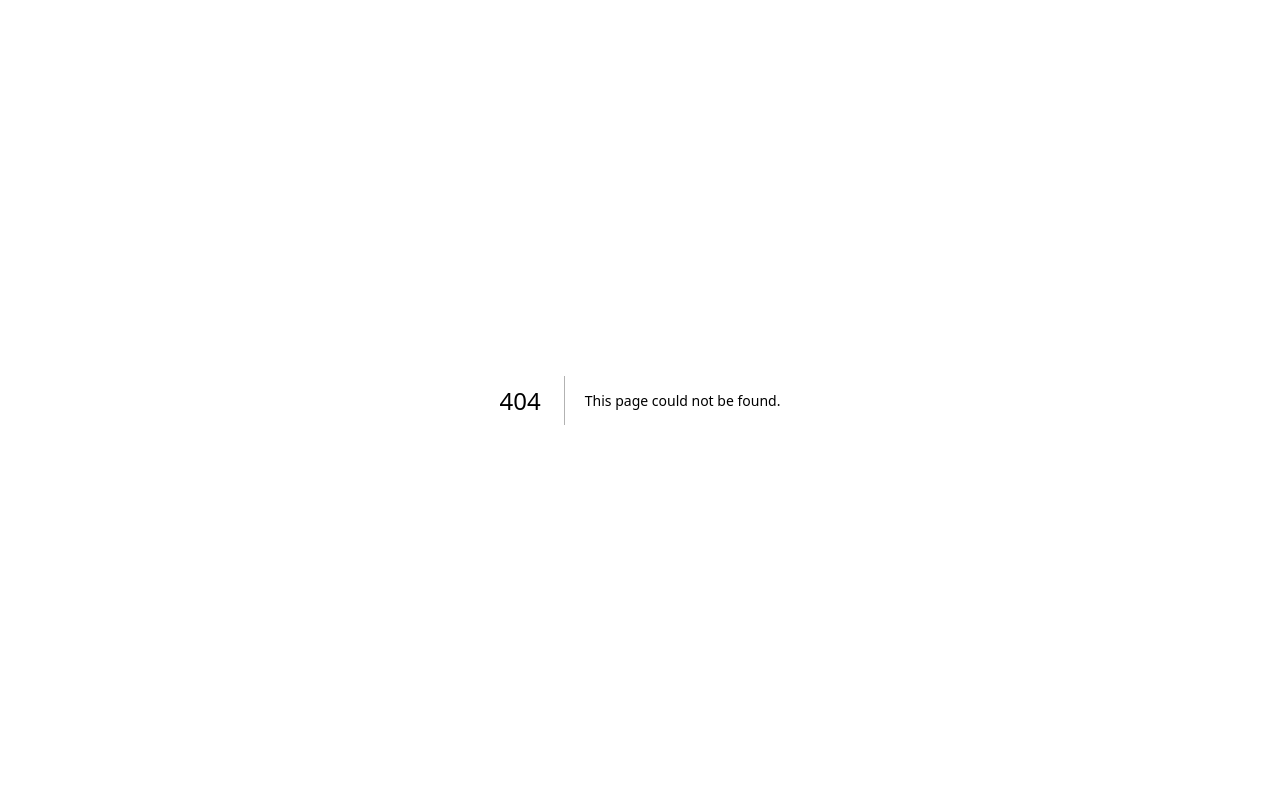
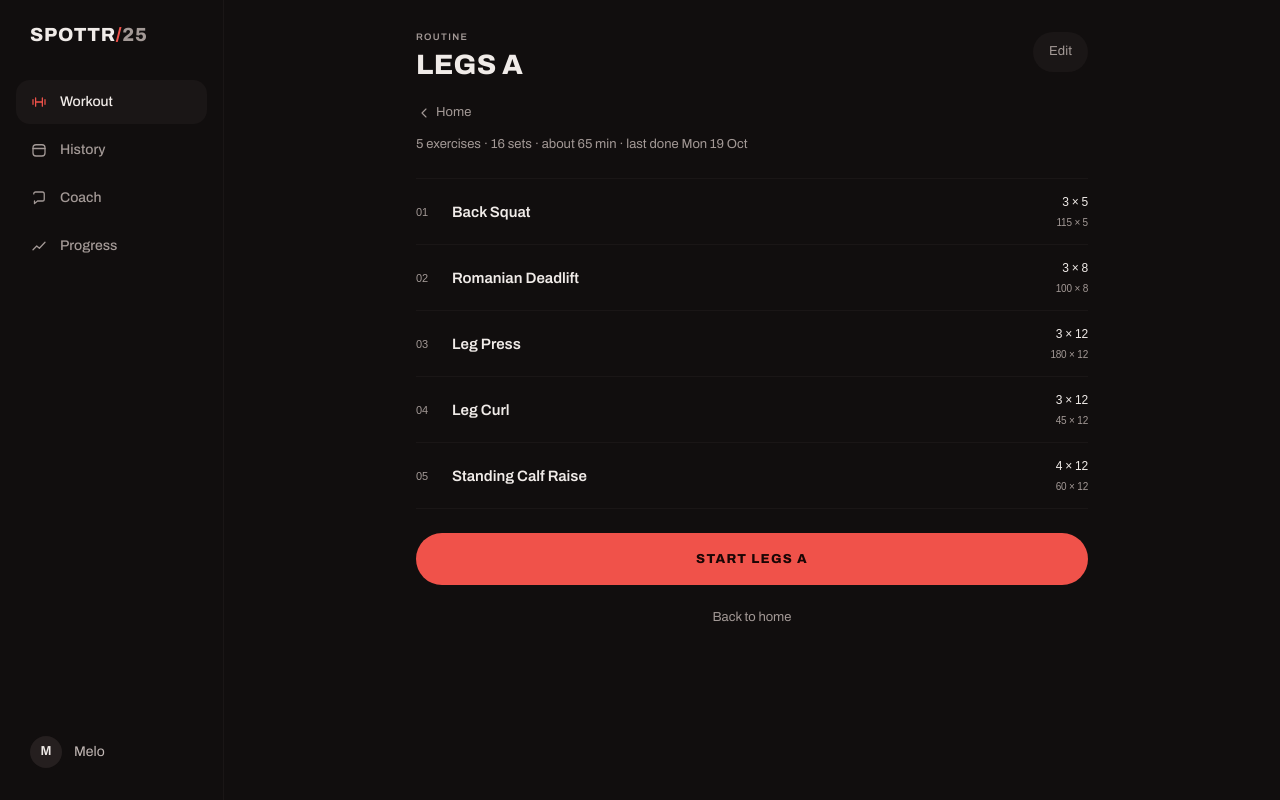
Before and after one commit to aritako/spottr, a Next.js app in the folder apps/web/: page /routines/legs-a in a window 1280 px wide. Before the commit this address had no page. Built offline with nearby package versions, Linux system fonts and the light colour scheme; a web font is replaced by a local one.

Commit message:
feat(web): add routine detail and scaffold routes
Add the routine plan screen and reserve history, progress and live-session routes for their APIs.

```diff
--- /dev/null
+++ b/apps/web/src/app/history/page.tsx
@@ -0,0 +1,22 @@
+import type { Metadata } from "next";
+
+import { EmptyState, HistoryIcon } from "@spottr/ui";
+
+import { AppShell } from "~/components/app-shell";
+import { PageHeader } from "~/components/page-header";
+
+export const metadata: Metadata = { title: "History" };
+
+export default function HistoryPage() {
+  return (
+    <AppShell>
+      <PageHeader eyebrow="Training log" title="History" />
+      <EmptyState
+        eyebrow="Next up"
+        title="The log goes here"
+        icon={<HistoryIcon className="size-9" />}
+        body="Session history is the next screen to wire. GET /workouts already returns paginated sessions with their sets, so this page can render real rows as soon as the web client lands."
+      />
+    </AppShell>
+  );
+}
--- /dev/null
+++ b/apps/web/src/app/progress/page.tsx
@@ -0,0 +1,22 @@
+import type { Metadata } from "next";
+
+import { EmptyState, ProgressIcon } from "@spottr/ui";
+
+import { AppShell } from "~/components/app-shell";
+import { PageHeader } from "~/components/page-header";
+
+export const metadata: Metadata = { title: "Progress" };
+
+export default function ProgressPage() {
+  return (
+    <AppShell>
+      <PageHeader eyebrow="Trends" title="Progress" />
+      <EmptyState
+        eyebrow="Next up"
+        title="Charts need an analytics endpoint"
+        icon={<ProgressIcon className="size-9" />}
+        body="The desktop mockup tracks e1RM, best sets and weekly volume per lift. Those aggregates do not exist on the API yet, so this route is reserved until the metrics handler is exposed."
+      />
+    </AppShell>
+  );
+}
--- /dev/null
+++ b/apps/web/src/app/routines/[slug]/page.tsx
@@ -0,0 +1,124 @@
+import type { Metadata } from "next";
+import Link from "next/link";
+import { notFound } from "next/navigation";
+
+import {
+  ChevronLeftIcon,
+  Citation,
+  buttonClasses,
+} from "@spottr/ui";
+
+import { AppShell } from "~/components/app-shell";
+import { PageHeader } from "~/components/page-header";
+import { getRoutine } from "~/lib/fixtures";
+
+interface RoutinePageProps {
+  params: Promise<{ slug: string }>;
+}
+
+export async function generateMetadata({
+  params,
+}: RoutinePageProps): Promise<Metadata> {
+  const { slug } = await params;
+  const routine = getRoutine(slug);
+  return { title: routine ? routine.name : "Routine" };
+}
+
+export default async function RoutinePage({ params }: RoutinePageProps) {
+  const { slug } = await params;
+  const routine = getRoutine(slug);
+
+  if (!routine) notFound();
+
+  return (
+    <AppShell>
+      <div className="mx-auto w-full max-w-2xl">
+        <PageHeader
+          eyebrow="Routine"
+          title={routine.name}
+          action={
+            <span
+              title="Routine editing lands with the routines API"
+              className="flex h-10 items-center rounded-full bg-lab-800 px-4 text-[13px] text-ash-300"
+            >
+              Edit
+            </span>
+          }
+        />
+
+        <div className="flex flex-col gap-6">
+          <div className="flex flex-col gap-2">
+            <Link
+              href="/"
+              className="mb-1 inline-flex items-center gap-1 text-[13px] text-ash-300 hover:text-bone-100"
+            >
+              <ChevronLeftIcon className="size-4" />
+              Home
+            </Link>
+            <span className="text-[13px] text-ash-300">
+              {routine.summary}
+            </span>
+          </div>
+
+          <ol className="flex flex-col">
+            {routine.exercises.map((exercise, index) => (
+              <li
+                key={exercise.name}
+                className="grid grid-cols-[26px_minmax(0,1fr)_auto] items-center gap-2.5 border-t border-lab-800 py-3.5 last:border-b"
+              >
+                <span className="num text-[11px] text-ash-300">
+                  {String(index + 1).padStart(2, "0")}
+                </span>
+
+                <div className="flex flex-col gap-1">
+                  <span className="text-[15px] font-semibold">
+                    {exercise.name}
+                  </span>
+                  {exercise.note ? (
+                    <span className="flex items-center gap-1.5 text-xs text-bone-300">
+                      <span className="size-[5px] shrink-0 rounded-full bg-accent" />
+                      {exercise.note}
+                      {exercise.citation ? (
+                        <Citation
+                          index={1}
+                          title={exercise.citation}
+                          className="align-[1px]"
+                        />
+                      ) : null}
+                    </span>
+                  ) : null}
+                </div>
+
+                <div className="flex flex-col items-end gap-1">
+                  <span className="num text-[12px]">{exercise.target}</span>
+                  <span className="num text-[10px] text-ash-300">
+                    {exercise.last}
+                  </span>
+                </div>
+              </li>
+            ))}
+          </ol>
+
+          <div className="flex flex-col gap-2.5">
+            <Link
+              href="/workouts/start"
+              className={buttonClasses({ size: "lg", fullWidth: true })}
+            >
+              Start {routine.name}
+            </Link>
+            <Link
+              href="/"
+              className={buttonClasses({
+                variant: "ghost",
+                className: "text-[13px]",
+                fullWidth: true,
+              })}
+            >
+              Back to home
+            </Link>
+          </div>
+        </div>
+      </div>
+    </AppShell>
+  );
+}
--- /dev/null
+++ b/apps/web/src/app/workouts/start/page.tsx
@@ -0,0 +1,30 @@
+import type { Metadata } from "next";
+import Link from "next/link";
+
+import { BarbellIcon, EmptyState, buttonClasses } from "@spottr/ui";
+
+import { AppShell } from "~/components/app-shell";
+import { PageHeader } from "~/components/page-header";
+
+export const metadata: Metadata = { title: "Start workout" };
+
+export default function StartWorkoutPage() {
+  return (
+    <AppShell>
+      <PageHeader eyebrow="Live session" title="Start workout" />
+      <EmptyState
+        eyebrow="Next up"
+        title="Set-by-set logging"
+        icon={<BarbellIcon className="size-9" />}
+        body="The active-session screen (plate loader, rest timer, PR stamps) is scaffolded in the mockups but needs a workout session API. POST /workouts already accepts a full session payload."
+      >
+        <Link
+          href="/"
+          className={buttonClasses({ variant: "outline", size: "md" })}
+        >
+          Back to home
+        </Link>
+      </EmptyState>
+    </AppShell>
+  );
+}
```
